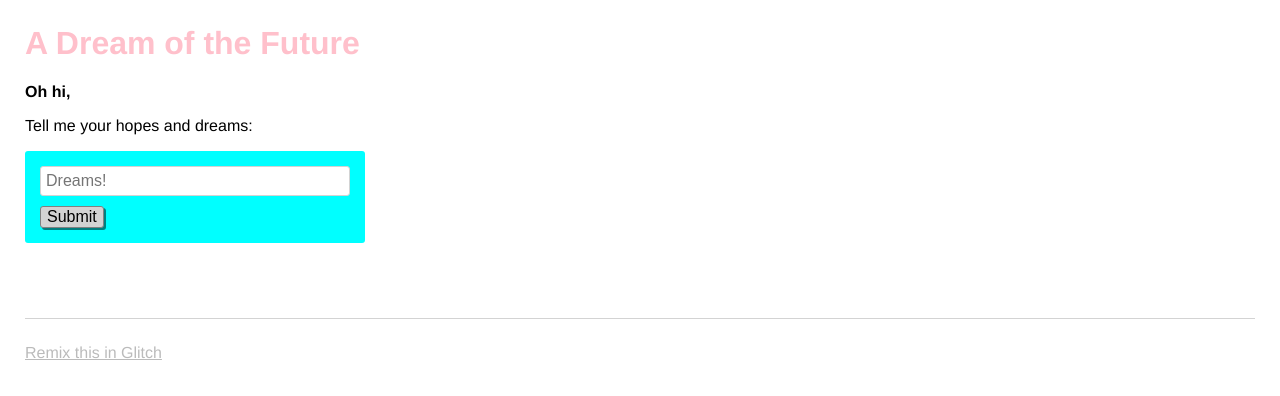
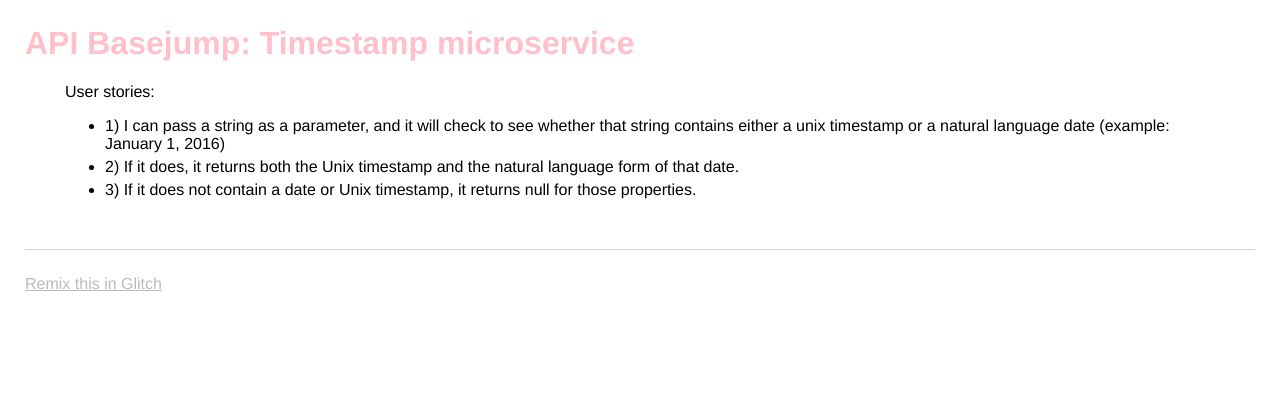
Before and after one commit to ismailshuaau/fcc-timestamp-microservice-api, a website: page views/index.html in a window 1280 px wide. Drawn offline with nearby package versions, Linux system fonts and the light colour scheme; no server answers.

Commit message:
🕍📖 Checkpoint ./server.js:752033/146 ./views/index.html:752033/1305

```diff
--- a/views/index.html
+++ b/views/index.html
@@ -21,21 +21,20 @@
   <body>
     <header>
       <h1>
-        A Dream of the Future
+        API Basejump: Timestamp microservice
       </h1>
     </header>
 
     <main>
-      <p class="bold">Oh hi,</p>
-      <p>Tell me your hopes and dreams:</p>
-      <form>
-        <input type="text" maxlength="100" placeholder="Dreams!">
-        <button type="submit">Submit</button>
-      </form>
-      <section class="dreams">
-        <ul id="dreams">
+      <blockquote>
+        User stories:
+        <ul>
+          <li>1) I can pass a string as a parameter, and it will check to see whether that string
+  contains either a unix timestamp or a natural language date (example: January 1, 2016)</li>
+          <li>2) If it does, it returns both the Unix timestamp and the natural language form of that date.</li>
+          <li>3) If it does not contain a date or Unix timestamp, it returns null for those properties.</li>
         </ul>
-      </section>
+      </blockquote>
     </main>
 
     <footer>
```
Also changed, not shown: server.js (+6 -2 lines).
